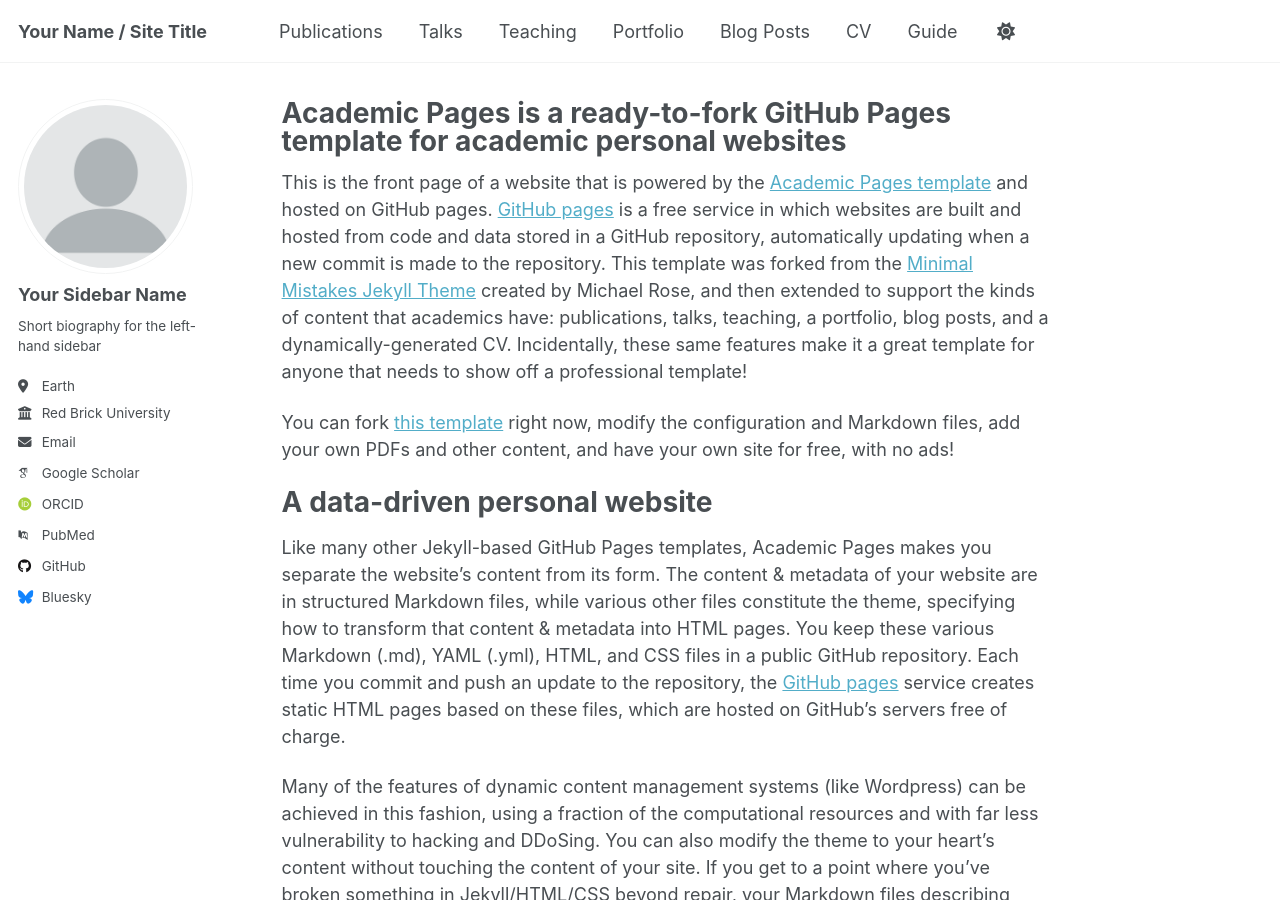
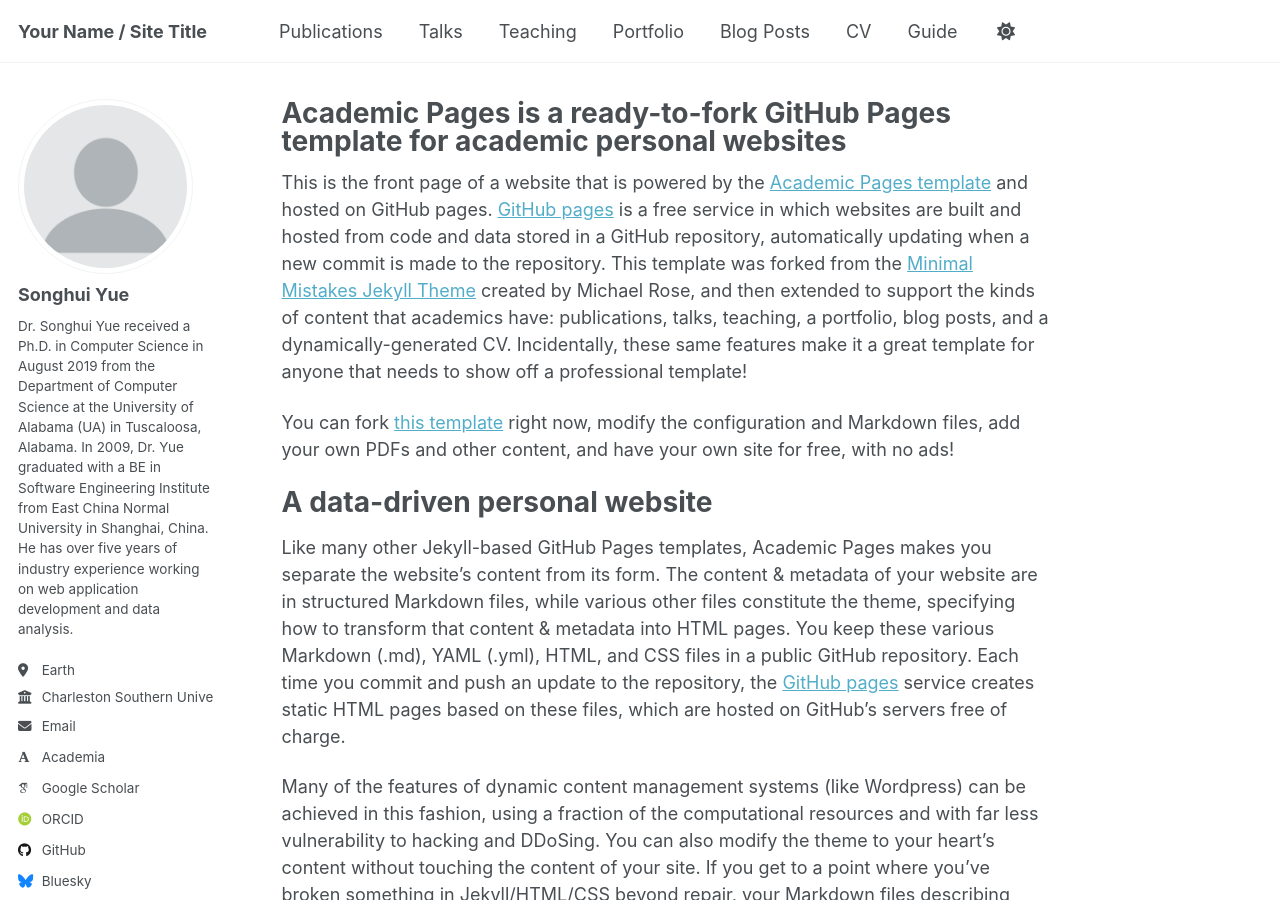
Before and after one commit to songhui01/songhui01.github.io, a Jekyll site: the page built from _pages/about.md, in a window 1280 px wide and 900 px high. Built offline with Jekyll 4.4.1, drawn with Linux system fonts in a browser that asks for light colours; some web fonts are replaced; a script that is not in the unit is left out.

Commit message:
profile wip

```diff
--- a/_config.yml
+++ b/_config.yml
@@ -23,22 +23,22 @@ repository               : "academicpages/academicpages.github.io"
 author:
   # Biographic information
   avatar           : "profile.png"
-  name             : "Your Sidebar Name"
+  name             : "Songhui Yue"
   pronouns         : # example: "she/her"
-  bio              : "Short biography for the left-hand sidebar"
+  bio              : "Dr. Songhui Yue received a Ph.D. in Computer Science in August 2019 from the Department of Computer Science at the University of Alabama (UA) in Tuscaloosa, Alabama. In 2009, Dr. Yue graduated with a BE in Software Engineering Institute from East China Normal University in Shanghai, China. He has over five years of industry experience working on web application development and data analysis. "
   location         : "Earth"
-  employer         : "Red Brick University"
+  employer         : "Charleston Southern University"
   uri              : # URL
-  email            : "none@example.org"
+  email            : "syue at csuniv dot edu"
 
   # Academic websites
-  academia         : # URL
+  academia         : "https://www.charlestonsouthern.edu/directory/yue-songhui/"# URL
   arxiv            : # URL - Update with the correct link to your profile
-  googlescholar    : "https://scholar.google.com/citations?user=PS_CX0AAAAAJ"
+  googlescholar    : "https://scholar.google.com/citations?user=aXeFBCUAAAAJ&hl=en&oi=ao"
   impactstory      : # URL
-  orcid            : "http://orcid.org/yourorcidurl"
+  orcid            : "https://orcid.org/0009-0002-0945-3105"
   semantic         : # URL
-  pubmed           : "https://www.ncbi.nlm.nih.gov/pubmed/?term=john+snow"
+  pubmed           : # URL
   researchgate     : # URL
   scopus           : # URL
 
```
